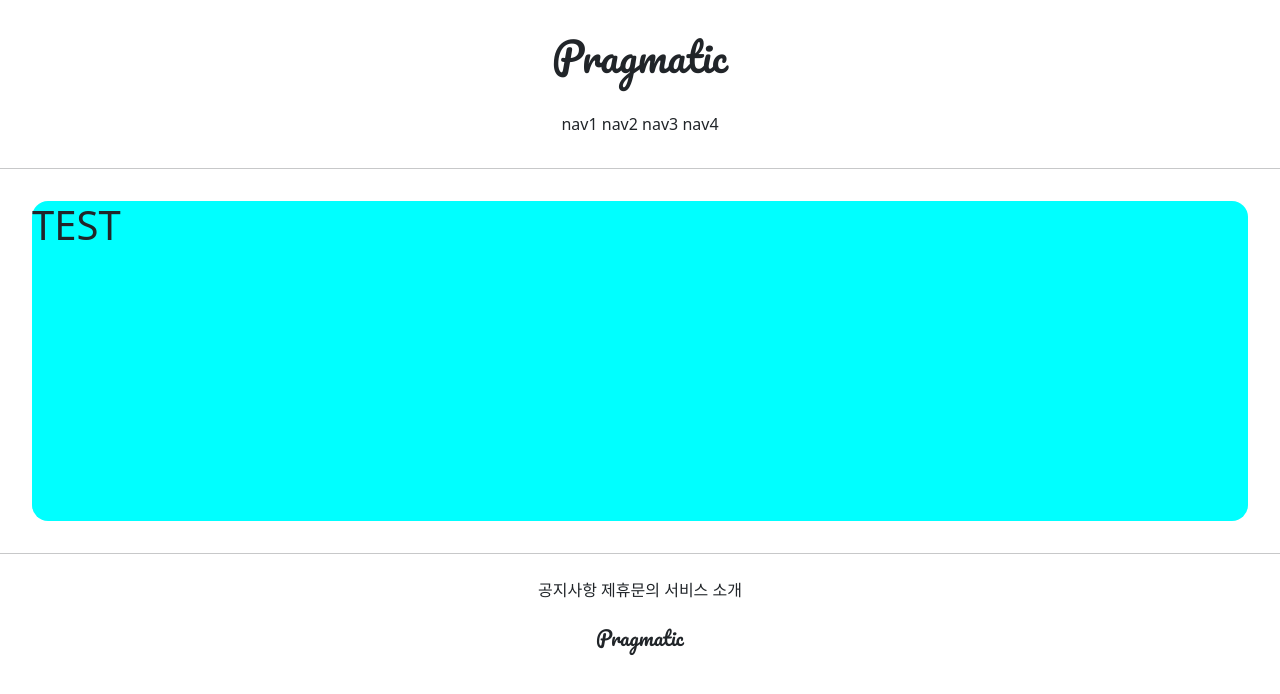
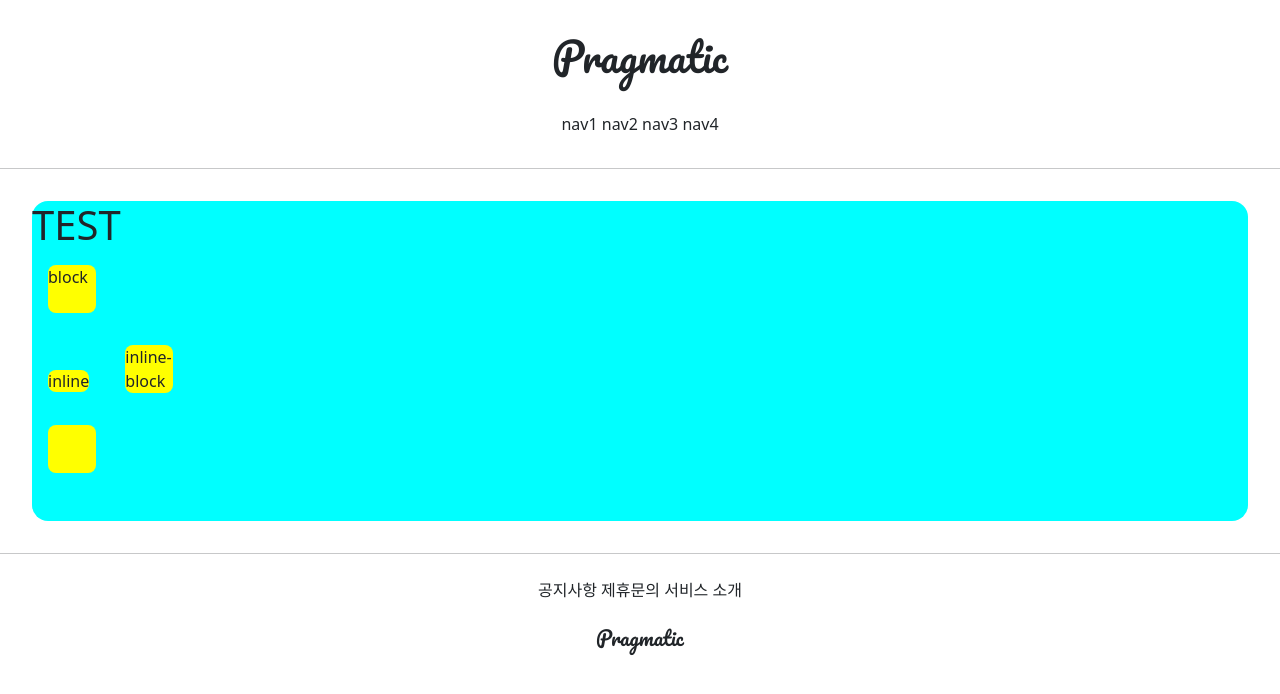
Before and after one commit to success899/gis_4ban_1, a Django app: page /accounts/hello_world/ in a window 1280 px wide. Shown: the top 694 px of the page. Run offline with Django 3.2, Linux system fonts and the light colour scheme; parts of the project's set-up code (start-up, migrations or seed data) failed here and were passed over.

Commit message:
210707 classs commit 2

```diff
--- a/accountapp/templates/accountapp/hello_world.html
+++ b/accountapp/templates/accountapp/hello_world.html
@@ -2,8 +2,26 @@
 
 {% block content %}
 
+    <style>
+        .testing {
+            background-color: yellow;
+            margin: 1rem;
+            width: 48px;
+            height: 48px;
+            border-radius: .5rem;
+        }
+    </style>
+
     <div style="height: 20rem; background-color: aqua; margin: 2rem; border-radius: 1rem;">
         <h1>TEST</h1>
+
+
+    <div class ="testing" style="display: block">block</div>
+    <div class ="testing" style="display: inline">inline</div>
+    <div class ="testing" style="display: none">none</div>
+    <div class ="testing" style="display: inline-block">inline-block</div>
+    <div class ="testing"></div>
+
     </div>
 
 {% endblock %}
```
